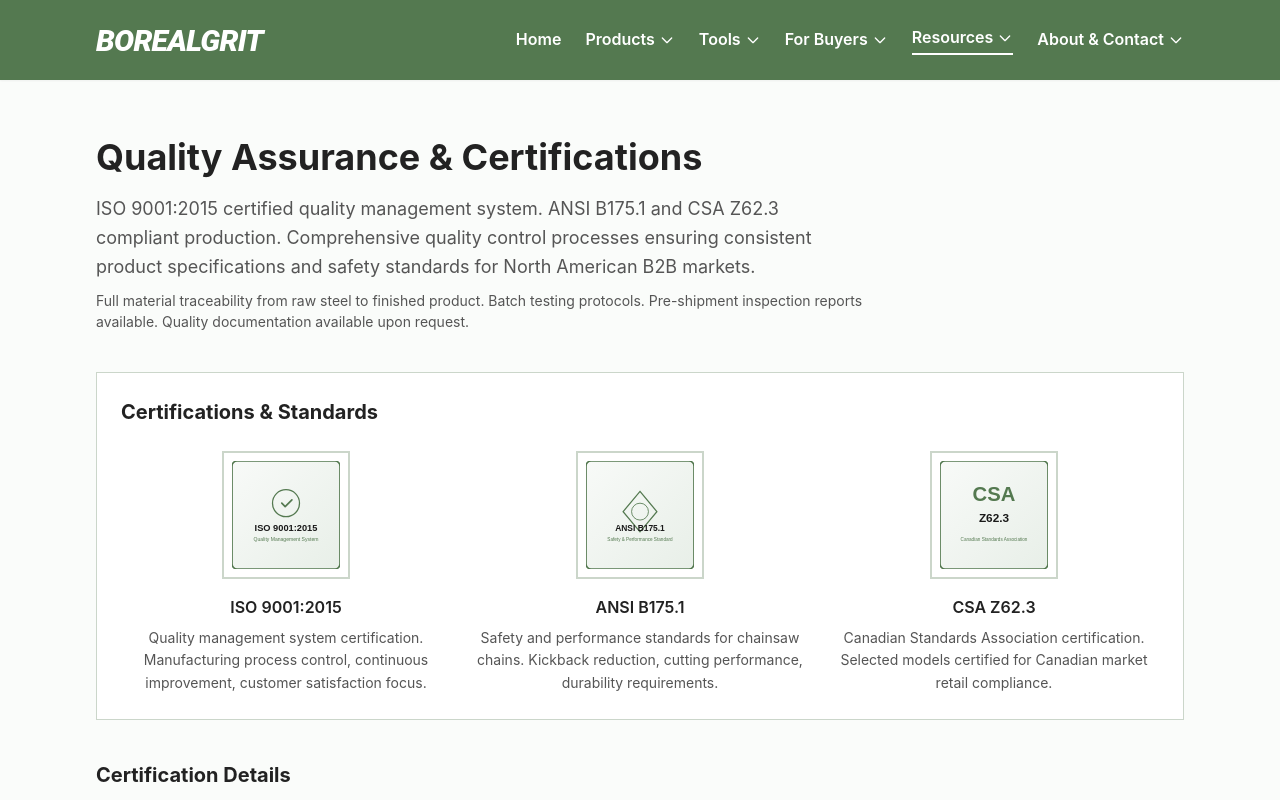
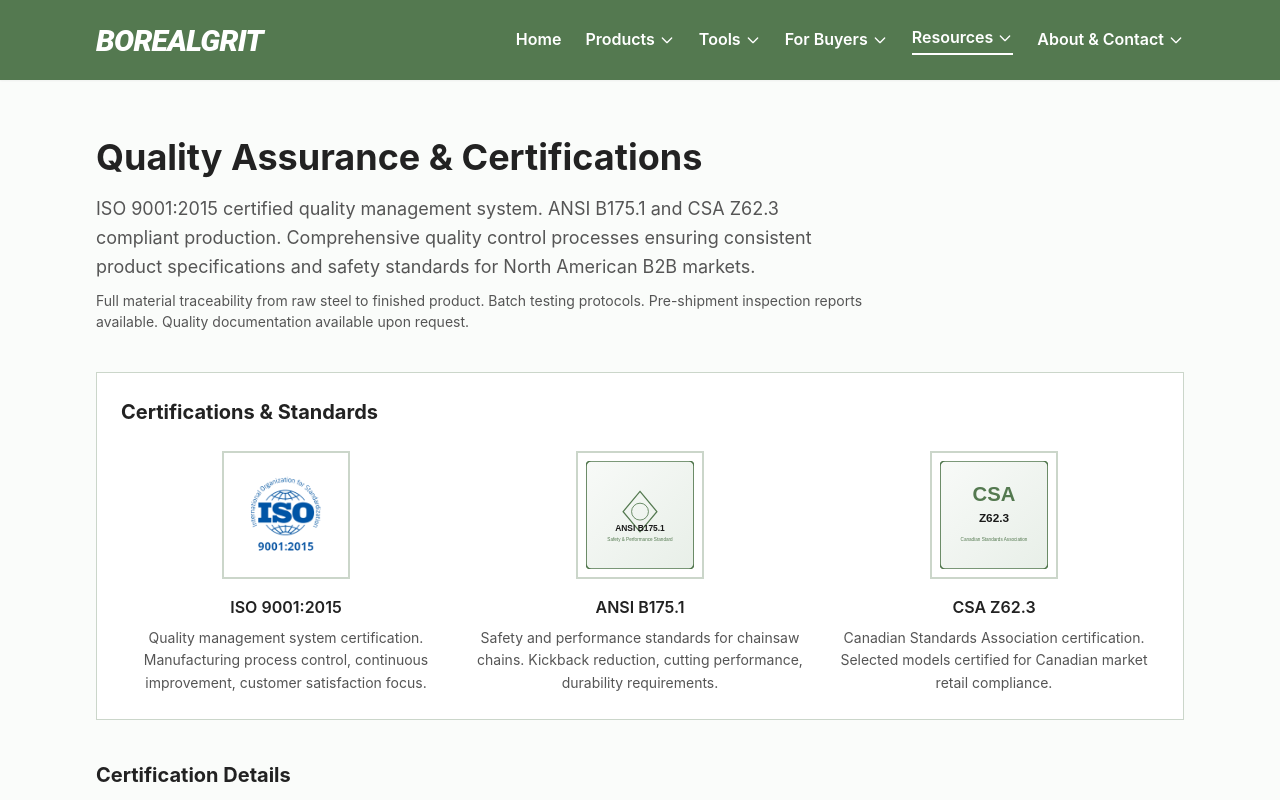
Before and after one commit to LoganOYoung/chainsaw-chain-supplier-borealgrit, a Next.js app: page /quality in a window 1280 px wide. Shown: the top 800 px of the page. Built offline with nearby package versions, Linux system fonts and the light colour scheme.

Commit message:
Quality 页：ISO 9001 徽章改用官方风格 PNG（500×500）

```diff
--- a/app/quality/page.tsx
+++ b/app/quality/page.tsx
@@ -44,7 +44,7 @@
             <div className="flex flex-col items-center text-center">
               <div className="relative w-32 h-32 mb-4 bg-white border-2 border-forest-brand/30 rounded-none overflow-hidden flex items-center justify-center">
                 <Image
-                  src="/images/certifications/iso-9001-badge.svg"
+                  src="/images/certifications/iso-9001-badge.png"
                   alt="ISO 9001:2015 Quality Management System Certification Badge"
                   fill
                   className="object-contain p-2"
```
Also changed, not shown: public/images/certifications/iso-9001-badge.png.
